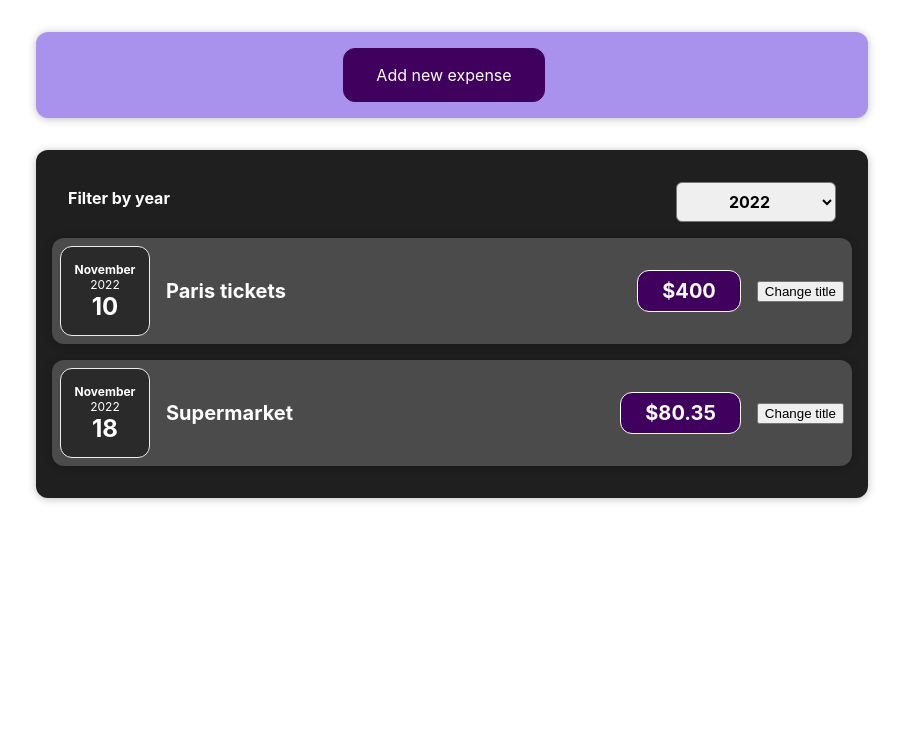
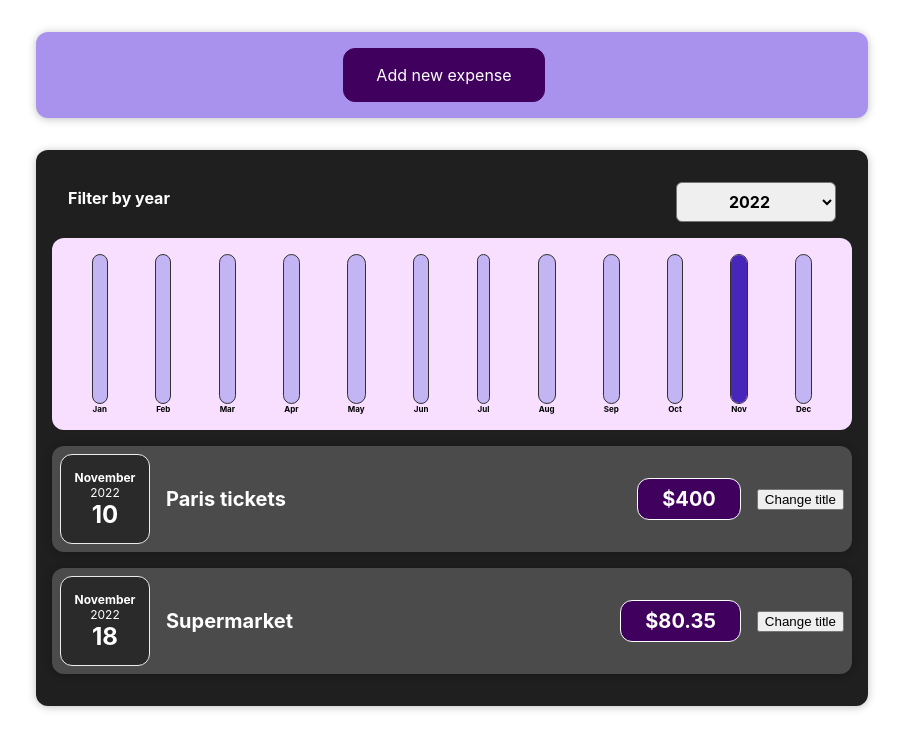
Before and after one commit to RafaelFerraro/react-complete-guide, a React (Create React App) app: page / in a window 1280 px wide. Shown: the top 750 px of the page, without its empty margins (188-1091 px from the left). Built offline with nearby package versions, Linux system fonts and the light colour scheme.

Commit message:
Adding chart implementation

```diff
--- /dev/null
+++ b/src/components/Expenses/Chart/Chart.css
@@ -0,0 +1,9 @@
+.chart {
+  padding: 1rem;
+  border-radius: 12px;
+  background-color: #f8dfff;
+  text-align: center;
+  display: flex;
+  justify-content: space-around;
+  height: 10rem;
+}
--- /dev/null
+++ b/src/components/Expenses/Chart/Chart.js
@@ -0,0 +1,22 @@
+import React from "react";
+import ChartBar from "./ChartBar.js";
+import './Chart.css';
+
+const Chart = (props) => {
+  const dataPointValues = props.dataPoints.map(dataPoint => dataPoint.value);
+  const totalMaximum = Math.max(...dataPointValues);
+
+  return (
+    <div className="chart">
+      {props.dataPoints.map((dataPoint) => (
+        <ChartBar
+          key={dataPoint.lable}
+          value={dataPoint.value}
+          label={dataPoint.label}
+          maxValue={totalMaximum}/>
+      ))}
+    </div>
+  )
+};
+
+export default Chart;
--- /dev/null
+++ b/src/components/Expenses/Chart/ChartBar.css
@@ -0,0 +1,30 @@
+.chart-bar {
+  height: 100%;
+  display: flex;
+  flex-direction: column;
+  align-items: center;
+}
+
+.chart-bar__inner {
+  height: 100%;
+  width: 100%;
+  border: 1px solid #313131;
+  border-radius: 12px;
+  background-color: #c3b4f3;
+  overflow: hidden;
+  display: flex;
+  flex-direction: column;
+  justify-content: flex-end;
+}
+
+.chart-bar__fill {
+  background-color: #4826b9;
+  width: 100%;
+  transition: all 0.3s ease-out;
+}
+
+.chart-bar__label {
+  font-weight: bold;
+  font-size: 0.5rem;
+  text-align: center;
+}
--- /dev/null
+++ b/src/components/Expenses/Chart/ChartBar.js
@@ -0,0 +1,21 @@
+import React from "react";
+import './ChartBar.css';
+
+const ChartBar = props => {
+  let barFillHeight = '0%';
+
+  if (props.maxValue > 0) {
+    barFillHeight = Math.round((props.value / props.maxValue) * 100) + '%';
+  }
+
+  return (
+    <div className="chart-bar">
+      <div className="chart-bar__inner">
+        <div className="chart-bar__fill" style={{height: barFillHeight}}></div>
+      </div>
+      <div className="chart-bar__label">{props.label}</div>
+    </div>
+  )
+};
+
+export default ChartBar;
--- a/src/components/Expenses/Expenses.js
+++ b/src/components/Expenses/Expenses.js
@@ -3,6 +3,7 @@
 import "./Expenses.css";
 import ExpensesFilter from "./ExpensesFilter.js";
 import ExpensesList from "./ExpensesList.js";
+import ExpensesChart from "./ExpensesChart.js";
 
 const Expenses = (props) => {
   const [filteredYear, setFilteredYear] = useState("2022");
@@ -18,6 +19,7 @@
   return (
     <Card className="expenses">
       <ExpensesFilter filteredYear={filteredYear} onFilterChanges={filterExpenses}/>
+      <ExpensesChart expenses={filteredExpenses} />
       <ExpensesList items={filteredExpenses}/>
     </Card>
   );
--- /dev/null
+++ b/src/components/Expenses/ExpensesChart.js
@@ -0,0 +1,29 @@
+import React from "react";
+import Chart from "./Chart/Chart";
+
+const ExpensesChart = props => {
+  const chartDataPoints = [
+    { label: 'Jan', value: 0 },
+    { label: 'Feb', value: 0 },
+    { label: 'Mar', value: 0 },
+    { label: 'Apr', value: 0 },
+    { label: 'May', value: 0 },
+    { label: 'Jun', value: 0 },
+    { label: 'Jul', value: 0 },
+    { label: 'Aug', value: 0 },
+    { label: 'Sep', value: 0 },
+    { label: 'Oct', value: 0 },
+    { label: 'Nov', value: 0 },
+    { label: 'Dec', value: 0 },
+  ];
+
+  for (const expense of props.expenses) {
+    const expenseMonthIndex = expense.date.getMonth();
+
+    chartDataPoints[expenseMonthIndex].value += expense.amount;
+  }
+
+  return <Chart dataPoints={chartDataPoints}/>;
+}
+
+export default ExpensesChart;
```
